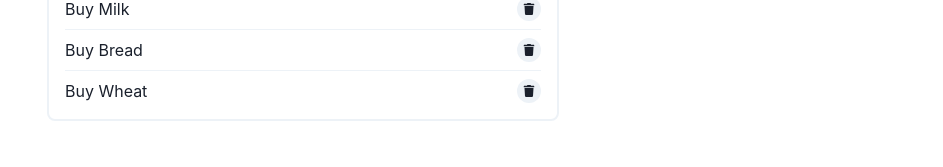
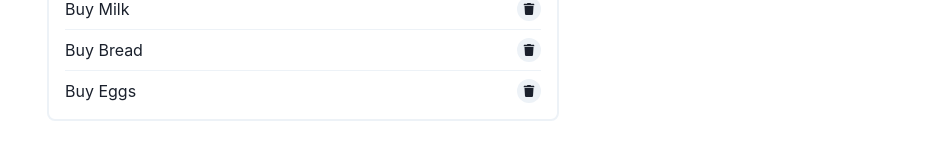
Before and after one commit to shoaibiqbal0/react-todo, a React (Create React App) app: page / in a window 1280 px wide. Shown: the part 199-366 px from the top of the page, without its empty margins (337-1280 px from the left). Built offline with nearby package versions, Linux system fonts and the light colour scheme.

Commit message:
Removed boilerplate code from index.html

```diff
--- a/public/index.html
+++ b/public/index.html
@@ -2,42 +2,16 @@
 <html lang="en">
   <head>
     <meta charset="utf-8" />
-    <link rel="icon" href="%PUBLIC_URL%/favicon.ico" />
     <meta name="viewport" content="width=device-width, initial-scale=1" />
     <meta name="theme-color" content="#000000" />
     <meta
       name="description"
       content="Web site created using create-react-app"
     />
-    <link rel="apple-touch-icon" href="%PUBLIC_URL%/logo192.png" />
-    <!--
-      manifest.json provides metadata used when your web app is installed on a
-      user's mobile device or desktop. See https://developers.google.com/web/fundamentals/web-app-manifest/
-    -->
-    <link rel="manifest" href="%PUBLIC_URL%/manifest.json" />
-    <!--
-      Notice the use of %PUBLIC_URL% in the tags above.
-      It will be replaced with the URL of the `public` folder during the build.
-      Only files inside the `public` folder can be referenced from the HTML.
-
-      Unlike "/favicon.ico" or "favicon.ico", "%PUBLIC_URL%/favicon.ico" will
-      work correctly both with client-side routing and a non-root public URL.
-      Learn how to configure a non-root public URL by running `npm run build`.
-    -->
-    <title>React App</title>
+    <title>React Todo List</title>
   </head>
   <body>
     <noscript>You need to enable JavaScript to run this app.</noscript>
     <div id="root"></div>
-    <!--
-      This HTML file is a template.
-      If you open it directly in the browser, you will see an empty page.
-
-      You can add webfonts, meta tags, or analytics to this file.
-      The build step will place the bundled scripts into the <body> tag.
-
-      To begin the development, run `npm start` or `yarn start`.
-      To create a production bundle, use `npm run build` or `yarn build`.
-    -->
   </body>
 </html>
--- a/src/App.js
+++ b/src/App.js
@@ -5,7 +5,7 @@
 import { FaMoon, FaSun } from "react-icons/fa";
 
 function App() {
-  const [todos, setTodos] = useState(["Buy Milk", "Buy Bread", "Buy Wheat"]);
+  const [todos, setTodos] = useState(["Buy Milk", "Buy Bread", "Buy Eggs"]);
   const { colorMode, toggleColorMode } = useColorMode();
 
   function addTodo(todo) {
```
